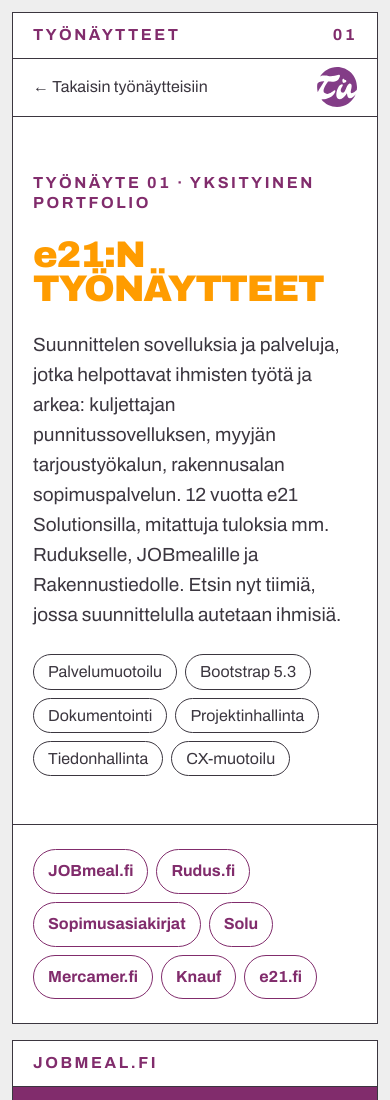
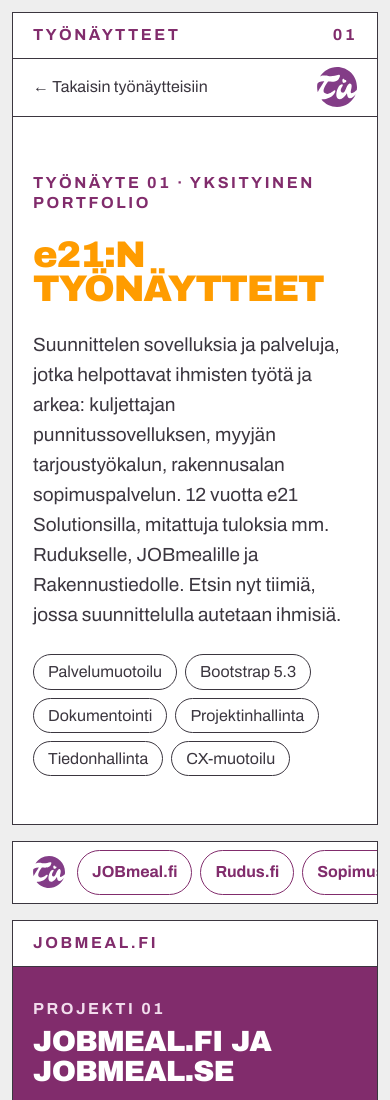
Before and after one commit to tiujam-home/titiucom-2026, an Astro site: page /tyonaytteet/e21 in a window 390 px wide. Shown: the top 1100 px of the page. Built offline with nearby package versions, Linux system fonts and the light colour scheme; Astro itself is replaced by a stand-in of ours.

Commit message:
Tee e21-sivun projektivalikosta tarttuva oma korttinsa
Co-Authored-By: Claude Opus 5.5 <noreply@anthropic.com>

```diff
--- a/src/pages/tyonaytteet/e21.astro
+++ b/src/pages/tyonaytteet/e21.astro
@@ -361,10 +361,15 @@ const projects: Project[] = [
       </div>
       <ul class="tags">{item.tags.map((t) => <li>{t}</li>)}</ul>
     </header>
-    <nav class="toc" aria-label="Siirry projektiin">
+  </Sheet>
+
+  <!-- Sticky project navigation: a direct child of .page so it stays pinned for the whole page -->
+  <nav class="toc" aria-label="Siirry projektiin">
+    <a href="/" class="toc__brand" aria-label="Titiu Rajanto – etusivulle"><img src="/img/tiu-logo.svg" alt="" width="32" height="32" /></a>
+    <div class="toc__links">
       {projects.map((p) => <a href={`#${p.id}`}>{p.toc}</a>)}
-    </nav>
-  </Sheet>
+    </div>
+  </nav>
 
   {projects.map((p) => (
     <Sheet label={p.toc} id={p.id}>
@@ -470,6 +475,46 @@ const projects: Project[] = [
 </PortfolioLayout>
 
 <script>
+  // Sticky nav: offset anchor jumps by the bar's height and highlight the project in view
+  const toc = document.querySelector<HTMLElement>('.toc');
+  if (toc) {
+    const setNavHeight = () => document.documentElement.style.setProperty('--nav-h', `${toc.offsetHeight}px`);
+    setNavHeight();
+    window.addEventListener('resize', setNavHeight);
+
+    const links = new Map<string, HTMLAnchorElement>();
+    toc.querySelectorAll<HTMLAnchorElement>('.toc__links a').forEach((a) => links.set(a.hash.slice(1), a));
+    const setActive = (id: string | null) => {
+      links.forEach((a, key) => {
+        if (key === id) {
+          a.setAttribute('aria-current', 'true');
+          a.scrollIntoView({ block: 'nearest', inline: 'nearest' });
+        } else {
+          a.removeAttribute('aria-current');
+        }
+      });
+    };
+    const sections = [...links.keys()].map((id) => document.getElementById(id)).filter((el): el is HTMLElement => !!el);
+    const update = () => {
+      const line = toc.offsetHeight + 40;
+      let current: string | null = null;
+      for (const s of sections) {
+        if (s.getBoundingClientRect().top <= line) current = s.id;
+      }
+      const last = sections[sections.length - 1];
+      if (current && last && last.getBoundingClientRect().bottom < line) current = null;
+      setActive(current);
+    };
+    let ticking = false;
+    window.addEventListener('scroll', () => {
+      if (!ticking) {
+        ticking = true;
+        requestAnimationFrame(() => { update(); ticking = false; });
+      }
+    }, { passive: true });
+    update();
+  }
+
   // Fade images in as they scroll into view
   const reduce = window.matchMedia('(prefers-reduced-motion: reduce)').matches;
   if (!reduce && 'IntersectionObserver' in window) {
@@ -514,7 +559,6 @@ const projects: Project[] = [
     flex-direction: column;
     gap: 24px;
     padding: 120px var(--pad) 48px;
-    border-bottom: var(--line);
   }
   .intro__num { color: var(--plum); }
   .intro__title { font-size: clamp(44px, 8vw, 112px); line-height: 0.92; color: var(--orange); }
@@ -522,8 +566,22 @@ const projects: Project[] = [
   .tags { display: flex; flex-wrap: wrap; gap: 8px; }
   .tags li { font-size: 16px; line-height: 1.2; padding: 7px 14px; border: var(--line); border-radius: 999px; }
 
-  .toc { display: flex; flex-wrap: wrap; gap: 8px; padding: 24px var(--pad); }
-  .toc a {
+  /* Sticky project nav: its own card between the intro and the first project, pinned to the top when scrolling */
+  .toc {
+    position: sticky;
+    top: 0;
+    z-index: 10;
+    display: flex;
+    align-items: center;
+    gap: 16px;
+    padding: 10px var(--pad);
+    background: var(--paper);
+    border: var(--line);
+  }
+  .toc__brand { flex-shrink: 0; display: flex; }
+  .toc__brand img { display: block; width: 32px; height: 32px; }
+  .toc__links { display: flex; flex-wrap: wrap; gap: 8px; }
+  .toc__links a {
     font-size: 16px;
     font-weight: 700;
     padding: 6px 14px;
@@ -531,8 +589,10 @@ const projects: Project[] = [
     border-radius: 999px;
     color: var(--plum);
     text-decoration: none;
+    white-space: nowrap;
   }
-  .toc a:hover { background: var(--plum); color: var(--paper); }
+  .toc__links a:hover,
+  .toc__links a[aria-current='true'] { background: var(--plum); color: var(--paper); }
 
   /* Project header band */
   .proj-head {
@@ -653,7 +713,17 @@ const projects: Project[] = [
     .sub__title { font-size: 24px; }
     .stats { grid-template-columns: repeat(2, minmax(0, 1fr)); gap: 20px 16px; }
     .stat b { font-size: 30px; }
-    .toc a { padding: 9px 14px; }
+    /* One scrollable row on phones so the bar doesn't eat half the screen */
+    .toc { gap: 12px; padding: 8px var(--pad); }
+    .toc__links {
+      flex-wrap: nowrap;
+      overflow-x: auto;
+      scrollbar-width: none;
+      margin-right: calc(var(--pad) * -1);
+      padding-right: var(--pad);
+    }
+    .toc__links::-webkit-scrollbar { display: none; }
+    .toc__links a { padding: 9px 14px; }
     .quote__person a { display: inline-block; padding: 8px 0; }
     .visit { padding: 12px 20px; }
   }
```
